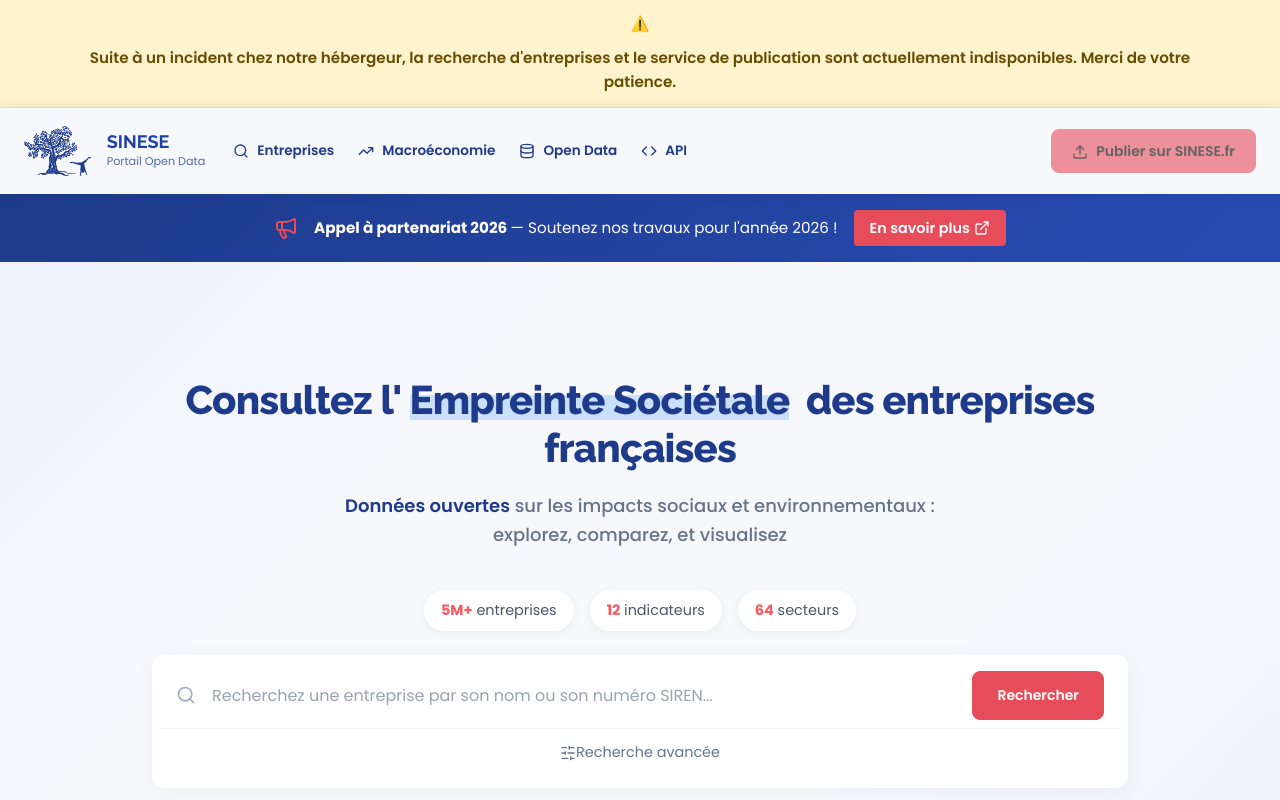
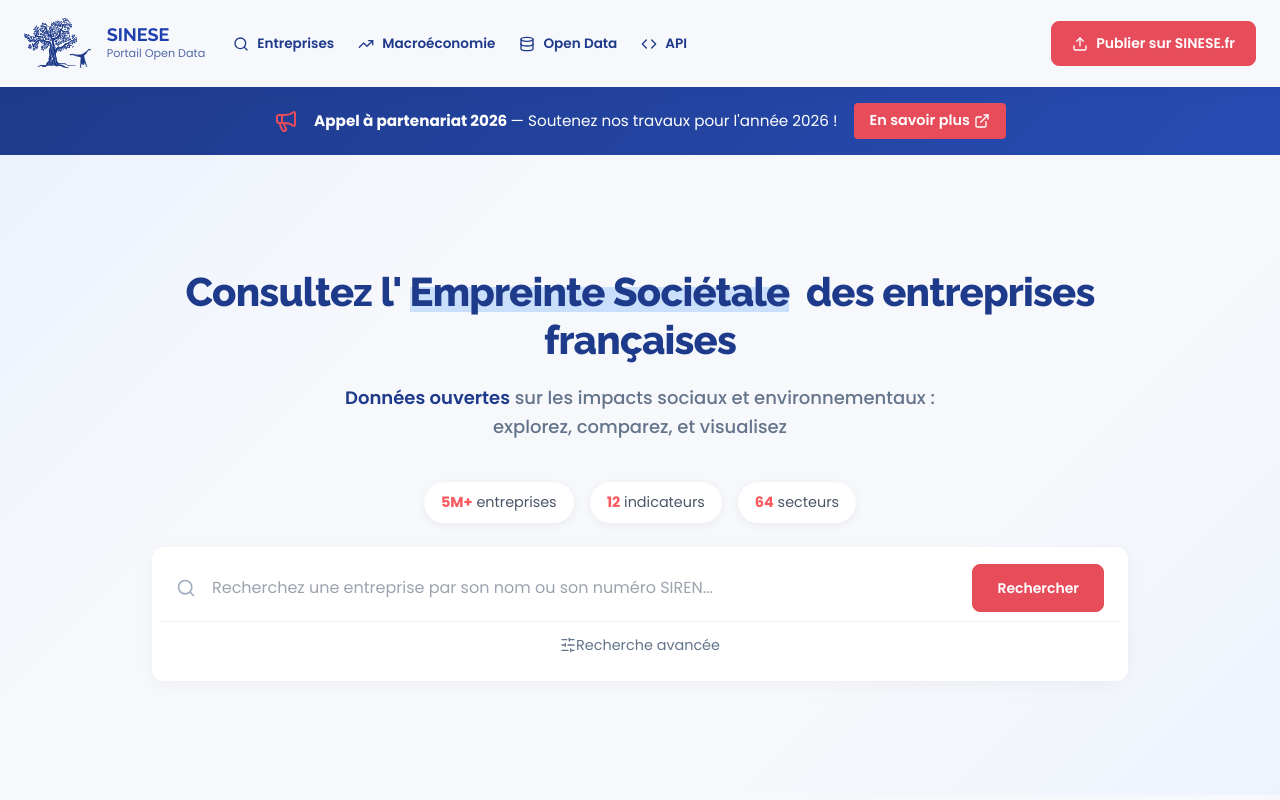
Before and after one commit to La-Societe-Nouvelle/SINESE-Portal, a Next.js app: page / in a window 1280 px wide. Shown: the top 800 px of the page. Built offline with nearby package versions, Linux system fonts and the light colour scheme.

Commit message:
fix: remove incident banner and re-enable publication

```diff
--- a/app/_components/PortalNavbar.js
+++ b/app/_components/PortalNavbar.js
@@ -1,7 +1,7 @@
 import { Container, Navbar, Nav, NavbarBrand, NavbarCollapse, NavLink, NavbarToggle, Button } from "react-bootstrap";
 import { Upload, Search, TrendingUp, DatabaseIcon, Code } from "lucide-react";
 
-const PUBLICATION_UNAVAILABLE = true;
+const PUBLICATION_UNAVAILABLE = false;
 
 export default function PortalNavbar() {
   return (
--- a/app/layout.js
+++ b/app/layout.js
@@ -3,7 +3,6 @@ import NavbarSwitcher from "./_components/NavbarSwitcher";
 import BackToTop from "./_components/BackToTop";
 import Footer from "./_components/footer";
 import PartnershipBanner from "./_components/PartnershipBanner";
-import IncidentBanner from "./_components/IncidentBanner";
 
 export const metadata = {
   metadataBase: new URL("https://sinese.fr"),
@@ -60,7 +59,6 @@ export default function RootLayout({ children }) {
   return (
     <html lang="fr">
       <body>
-        <IncidentBanner />
         <NavbarSwitcher />
         <main className="main-content flex-grow-1">
           {children}
```
